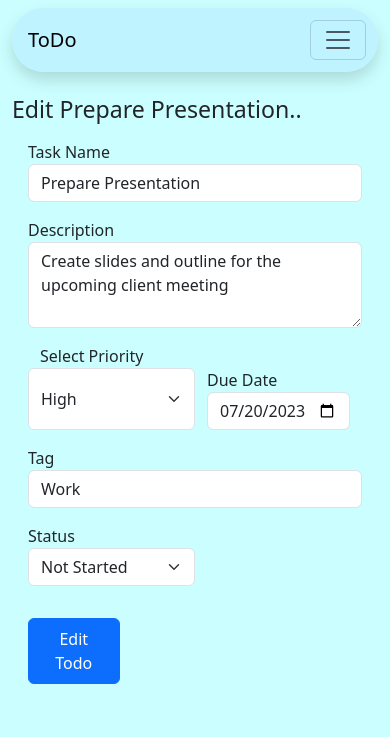
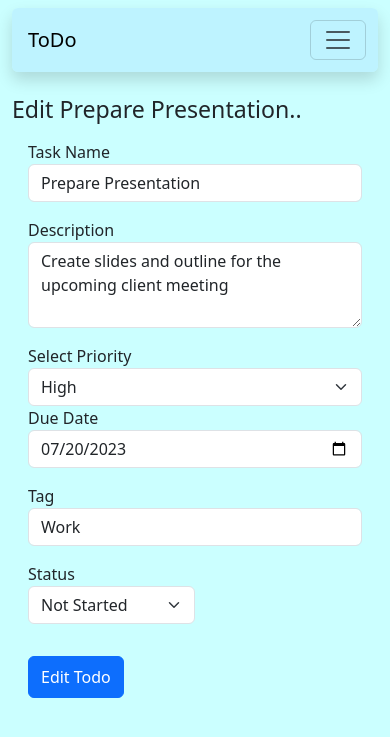
Before and after one commit to BhaveshMakwana27/TodoManager, a Django app: page /editTodo/3 in a window 390 px wide. Shown: the top 737 px of the page. Run offline with Django 4.2, Linux system fonts and the light colour scheme; data comes from the database, SQL or seed files in the repository; both versions use the stored data as it was after the commit.

Commit message:
Improvement in Responsiveness

```diff
--- a/templates/basic.html
+++ b/templates/basic.html
@@ -11,7 +11,7 @@
   </head>
   <body>
     <div class='container sticky-top'>
-      <nav class="navbar navbar-expand-lg rounded-pill sticky-top shadow mt-2" style="background-color: #baeeffb3;">
+      <nav class="navbar navbar-expand-lg rounded sticky-top shadow mt-2" style="background-color: #baeeffb3;">
           <div class="container-fluid">
             <a class="navbar-brand m-1" href="/">ToDo</a>
             <button class="navbar-toggler" type="button" data-bs-toggle="collapse" data-bs-target="#navbarSupportedContent" aria-controls="navbarSupportedContent" aria-expanded="false" aria-label="Toggle navigation">
--- a/templates/home/editTodo.html
+++ b/templates/home/editTodo.html
@@ -6,7 +6,7 @@
 
 <div class="container">
     <div class='d-flex justify-content-center py-4 '>
-        <form action='/editTodo/{{currDetails.sno}}' method='post' class='w-sm-100 w-md-50'> {% csrf_token %}
+        <form action='/editTodo/{{currDetails.sno}}' method='post' class='col-12 col-sm-10 col-md-6'> {% csrf_token %}
             <h1 class="h3 mb-3 fw-normal">Edit {{currDetails.task_name}}..</h1>
             <div class="m-3">
                 <label for="newTaskName">Task Name</label>
@@ -17,14 +17,16 @@
                 <textarea type="text" class="form-control" id="newDescription" name="newDescription" placeholder="description"
                     rows='3'>{{currDetails.description}}</textarea>
             </div>
-            <div class='m-3 row'>
-                <label for="newPriority">Select Priority</label>
-                <select class="form-select col-6 w-50" id='newPriority' name='newPriority' aria-label="Default select example" value='{{currDetails.priority}}'>
-                    <option {% if currDetails.priority == 'High' %} selected {% endif %} value="High">High</option>
-                    <option {% if currDetails.priority == 'Medium' %} selected {% endif %} value="Medium">Medium</option>
-                    <option {% if currDetails.priority == 'Low' %} selected {% endif %} value="Low">Low</option>
-                </select>
-                <div class=" col-6">
+            <div class='mt-3 ps-3 pe-3 row'>
+                <div class='col-sm'>
+                    <label for="newPriority">Select Priority</label>
+                    <select class="form-select" id='newPriority' name='newPriority' aria-label="Default select example" value='{{currDetails.priority}}'>
+                        <option {% if currDetails.priority == 'High' %} selected {% endif %} value="High">High</option>
+                        <option {% if currDetails.priority == 'Medium' %} selected {% endif %} value="Medium">Medium</option>
+                        <option {% if currDetails.priority == 'Low' %} selected {% endif %} value="Low">Low</option>
+                    </select>
+                </div>
+                <div class="col-sm">
                     <label for="newLastdate">Due Date</label>
                     <input type="date" class="form-control" id="newLastdate" name="newLastdate" placeholder="newLastdate" value='{{currDetails.dueDate|date:'Y-m-d'}}'>
                 </div>
@@ -43,7 +45,7 @@
                     <option {% if currDetails.status == 'Completed' %} selected {% endif %}value="Completed">Completed</option>
                 </select>
             </div>
-            <button class="btn btn-primary w-25 py-2 m-3" type="submit">Edit Todo</button>
+            <button class="btn btn-primary w-auto py-2 m-3" type="submit">Edit Todo</button>
         </form>
     </div>
 </div>
--- a/templates/home/login.html
+++ b/templates/home/login.html
@@ -6,7 +6,7 @@
 
 <div class="container">
     <div class='d-flex justify-content-center py-4 '>
-        <form action='/login/' method='post' class='w-25'> {% csrf_token %}
+        <form action='/login/' method='post'> {% csrf_token %}
             <h1 class="h3 mb-3 fw-normal">Please sign in</h1>
             <div class="form-floating">
               <input type="text" class="form-control" id="loginUsername" name='loginUsername' placeholder="username">
--- a/templates/home/signin.html
+++ b/templates/home/signin.html
@@ -6,7 +6,7 @@
 
 <div class="container">
     <div class='d-flex justify-content-center py-4 '>
-        <form action='/signin/' method='post' class='w-sm-100 w-md-50'> {% csrf_token %}
+        <form action='/signin/' method='post'> {% csrf_token %}
             <h1 class="h3 mb-3 fw-normal">Please Register</h1>
             <div class="form-floating m-1">
               <input type="text" class="form-control" id="username" name="username" placeholder="username" required>
--- a/templates/todo/todoDetails.html
+++ b/templates/todo/todoDetails.html
@@ -13,7 +13,7 @@
         <p class="card-text"><strong>Description:</strong> {{details.description}}</p>
         <p class="card-text"><strong>Priority:</strong> {{details.priority}}</p>
         <p class="card-text"><strong>Due Date:</strong> {{details.dueDate}}</p>
-        <p class="card-text"><strong>Tags/Labels:</strong> {{details.tag}}</p>
+        <p class="card-text"><strong>Tag/Label:</strong> {{details.tag}}</p>
         <p class="card-text"><strong>Status:</strong> {{details.status}}</p>
         <p class="card-text"><strong>Username:</strong> {{details.user}}</p>
       </div>
```
Also changed, not shown: static/todo/css/todoList.css (+4 -3 lines), templates/home/createTodo.html (+12 -10 lines), templates/home/search.html (+7 -4 lines), templates/todo/todoList.html (+3 -8 lines), db.sqlite3.
